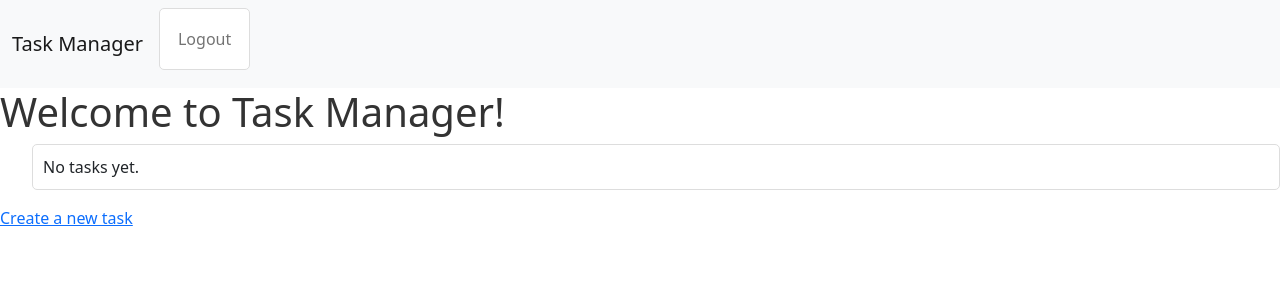
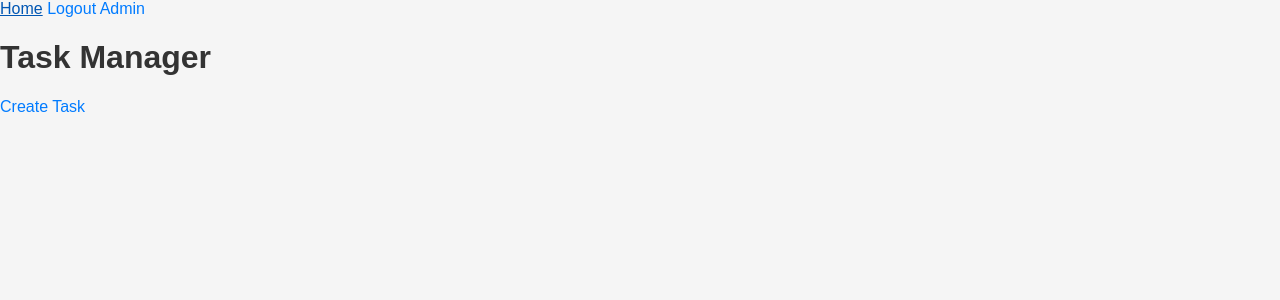
Before and after one commit to Sergii-Koval/flask-task-manager, a Flask app: page / in a window 1280 px wide. Shown: the top 300 px of the page. Run offline with Flask 3, Linux system fonts and the light colour scheme; a user stored in the database is signed in.

Commit message:
create admin

```diff
--- a/app.py
+++ b/app.py
@@ -2,11 +2,37 @@ from flask import Flask, render_template, request, redirect, url_for, flash, ses
 from database import db
 from models import Task, User
 from flask_migrate import Migrate
+from config import Config
 
 app = Flask(__name__)
-app.config.from_object('config')
+app.config.from_object(Config)
 db.init_app(app)
 migrate = Migrate(app, db)
+
+@app.route('/admin')
+def admin():
+    if not check_admin_role():
+        return redirect(url_for('index'))
+
+    users = User.query.all()
+    return render_template('admin.html', users=users)
+
+
+def check_admin_role():
+    user_id = session.get('user_id')
+    if user_id:
+        user = User.query.get(user_id)
+        if user and user.role == 'admin':
+            return True
+    return False
+
+def check_dev_role():
+    user_id = session.get('user_id')
+    if user_id:
+        user = User.query.get(user_id)
+        if user and user.role in ('admin', 'dev'):
+            return True
+    return False
 
 @app.route('/')
 def index():
@@ -15,6 +41,9 @@ def index():
 
 @app.route('/create-task', methods=['GET', 'POST'])
 def create_task():
+    if not check_admin_role():
+        return redirect(url_for('index'))
+
     if request.method == 'POST':
         title = request.form['title']
         task = Task(title=title)
@@ -25,6 +54,9 @@ def create_task():
 
 @app.route('/edit-task/<int:id>', methods=['GET', 'POST'])
 def edit_task(id):
+    if not check_admin_role():
+        return redirect(url_for('index'))
+
     task = Task.query.get(id)
     if request.method == 'POST':
         task.title = request.form['title']
@@ -34,6 +66,9 @@ def edit_task(id):
 
 @app.route('/delete-task/<int:id>', methods=['POST'])
 def delete_task(id):
+    if not check_admin_role():
+        return redirect(url_for('index'))
+
     task = Task.query.get(id)
     db.session.delete(task)
     db.session.commit()
@@ -77,5 +112,14 @@ def register():
             return redirect(url_for('login'))
     return render_template('register.html')
 
+@app.context_processor
+def inject_user():
+    user_id = session.get('user_id')
+    if user_id:
+        user = User.query.get(user_id)
+        return {'current_user': user}
+    return {'current_user': None}
+
+
 if __name__ == "__main__":
     app.run(debug=True)
--- a/models.py
+++ b/models.py
@@ -15,6 +15,7 @@ class User(db.Model):
     id = db.Column(db.Integer, primary_key=True)
     username = db.Column(db.String(50), unique=True, nullable=False)
     password = db.Column(db.String(128), nullable=False)
+    role = db.Column(db.String(50), nullable=False, default='user')  # добавляем поле для хранения роли пользователя
     tasks = db.relationship('Task', backref='user', lazy=True)
 
     def set_password(self, password):
--- a/templates/base.html
+++ b/templates/base.html
@@ -1,43 +1,26 @@
-<!doctype html>
+<!DOCTYPE html>
 <html lang="en">
 <head>
     <meta charset="UTF-8">
-    <meta name="viewport" content="width=device-width, initial-scale=1">
     <title>Task Manager</title>
-    <!-- Bootstrap CSS -->
     <link rel="stylesheet" href="{{ url_for('static', filename='styles.css') }}">
-    <link href="https://cdn.jsdelivr.net/npm/bootstrap@5.2.0/dist/css/bootstrap.min.css" rel="stylesheet">
 </head>
-
 <body>
-    <nav class="navbar navbar-expand-lg navbar-light bg-light">
-    <div class="container-fluid">
-        <a class="navbar-brand" href="{{ url_for('index') }}">Task Manager</a>
-        <button class="navbar-toggler" type="button" data-bs-toggle="collapse" data-bs-target="#navbarNav" aria-controls="navbarNav" aria-expanded="false" aria-label="Toggle navigation">
-            <span class="navbar-toggler-icon"></span>
-        </button>
-        <div class="collapse navbar-collapse" id="navbarNav">
-            <ul class="navbar-nav ml-auto">
+    <nav>
+        <a href="{{ url_for('index') }}">Home</a>
         {% if 'user_id' in session %}
-                    <li class="nav-item">
-                        <a class="nav-link" href="{{ url_for('logout') }}">Logout</a>
-                    </li>
+            <a href="{{ url_for('logout') }}">Logout</a>
+            {% if current_user.role == 'admin' %}
+                <a href="{{ url_for('admin') }}">Admin</a>  <!-- Добавляем ссылку на страницу администратора -->
+            {% endif %}
         {% else %}
-                    <li class="nav-item">
-                        <a class="nav-link" href="{{ url_for('login') }}">Login</a>
-                    </li>
-                    <li class="nav-item">
-                        <a class="nav-link" href="{{ url_for('register') }}">Register</a>
-                    </li>
+            <a href="{{ url_for('login') }}">Login</a>
+            <a href="{{ url_for('register') }}">Register</a>
         {% endif %}
-            </ul>
-        </div>
-    </div>
     </nav>
-
     {% with messages = get_flashed_messages() %}
         {% if messages %}
-            <ul class=flashes>
+            <ul class="flashes">
             {% for message in messages %}
                 <li>{{ message }}</li>
             {% endfor %}
--- a/templates/index.html
+++ b/templates/index.html
@@ -1,19 +1,19 @@
 {% extends 'base.html' %}
 
 {% block content %}
-<h1>Welcome to Task Manager!</h1>
-<ul>
+    <h1>Task Manager</h1>
+    {% if 'user_id' in session and current_user.role in ['admin', 'dev'] %}
+        <a href="{{ url_for('create_task') }}">Create Task</a>
+    {% endif %}
     {% for task in tasks %}
-    <li>
-        {{ task.title }}
-        <a href="{{ url_for('edit_task', id=task.id) }}">Edit</a>
-        <form method="POST" action="{{ url_for('delete_task', id=task.id) }}">
-            <input type="submit" value="Delete">
-        </form>
-    </li>
-    {% else %}
-    <li>No tasks yet.</li>
+        <div class="task">
+            <h2>{{ task.title }}</h2>
+            {% if 'user_id' in session and current_user.role in ['admin', 'dev'] %}
+                <a href="{{ url_for('edit_task', id=task.id) }}">Edit</a>
+                <form action="{{ url_for('delete_task', id=task.id) }}" method="post">
+                    <input type="submit" value="Delete">
+                </form>
+            {% endif %}
+        </div>
     {% endfor %}
-</ul>
-<a href="{{ url_for('create_task') }}">Create a new task</a>
 {% endblock %}
```
Also changed, not shown: config.py (+5 -4 lines), migrations/versions/fb67c5432d49_.py (renamed from migrations/versions/f42e1cd7b18f_.py, +4 -3 lines), templates/admin.html (added, +23 -0 lines), templates/create_task.html (+6 -11 lines), templates/edit_task.html (+4 -5 lines), templates/login.html (+3 -5 lines), templates/register.html (+7 -10 lines), app.db. Lines whose indentation alone changed are shown as unchanged.
